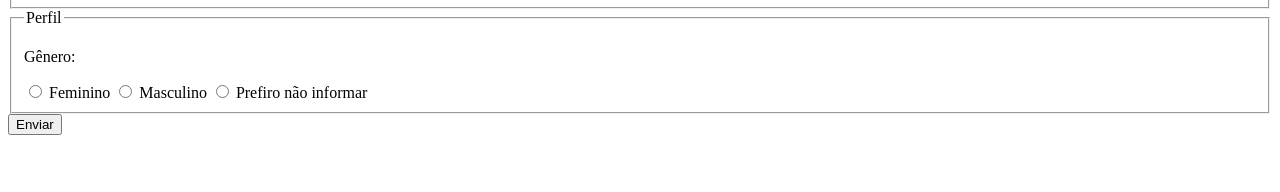
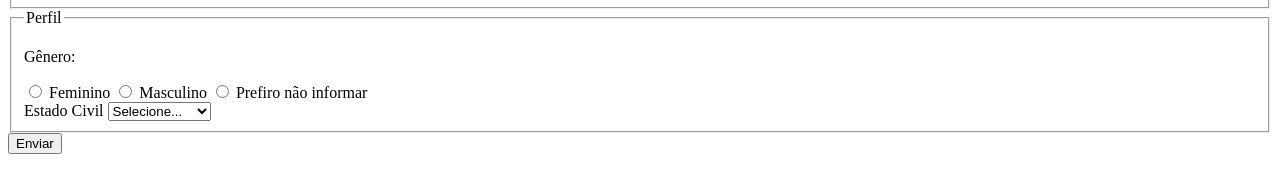
Before and after one commit to Kenny-Dev2/pesquisa-culturama, a plain HTML site: page index.html in a window 1280 px wide. Shown: the part 150-342 px from the top of the page. Drawn offline with Linux system fonts and the light colour scheme.

Commit message:
Adiciona opcoes de estado civil

```diff
--- a/index.html
+++ b/index.html
@@ -50,6 +50,16 @@
         <input type="radio" name="userGender" value="notInformed">
         <label for="userGender">Prefiro não informar</label>
 
+        <br>
+
+        <label for="maritalStatus">Estado Civil</label>
+        <select name="maritalStatus">
+          <option value="notInformed">Selecione...</option>
+          <option value="casado">Casado</option>
+          <option value="solteiro">Solteiro</option>
+          <option value="divorciado">Divorciado</option>
+          <option value="uniaoEstavel">União estável</option>
+        </select>
       </fieldset>
 
 
```
